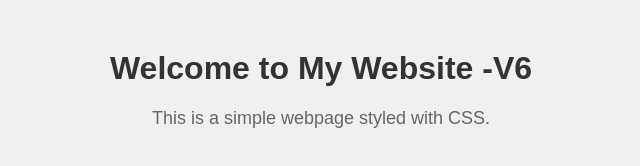
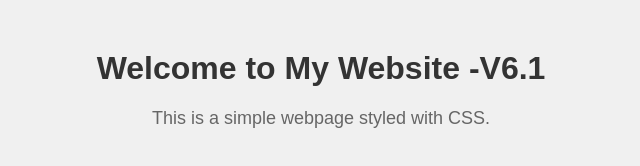
Before and after one commit to aayushtiruwa1/myrepo, a plain HTML site: page index.html in a window 1280 px wide. Shown: the whole page, without its empty margins (319-959 px from the left). Drawn offline with Linux system fonts and the light colour scheme.

Commit message:
Changed the version to 6.1

```diff
--- a/index.html
+++ b/index.html
@@ -7,7 +7,7 @@
     <link rel="stylesheet" href="./styles.css">
 </head>
 <body>
-    <h1>Welcome to My Website -V6</h1>
+    <h1>Welcome to My Website -V6.1</h1>
     <p>This is a simple webpage styled with CSS.</p>
 </body>
 </html>
```
